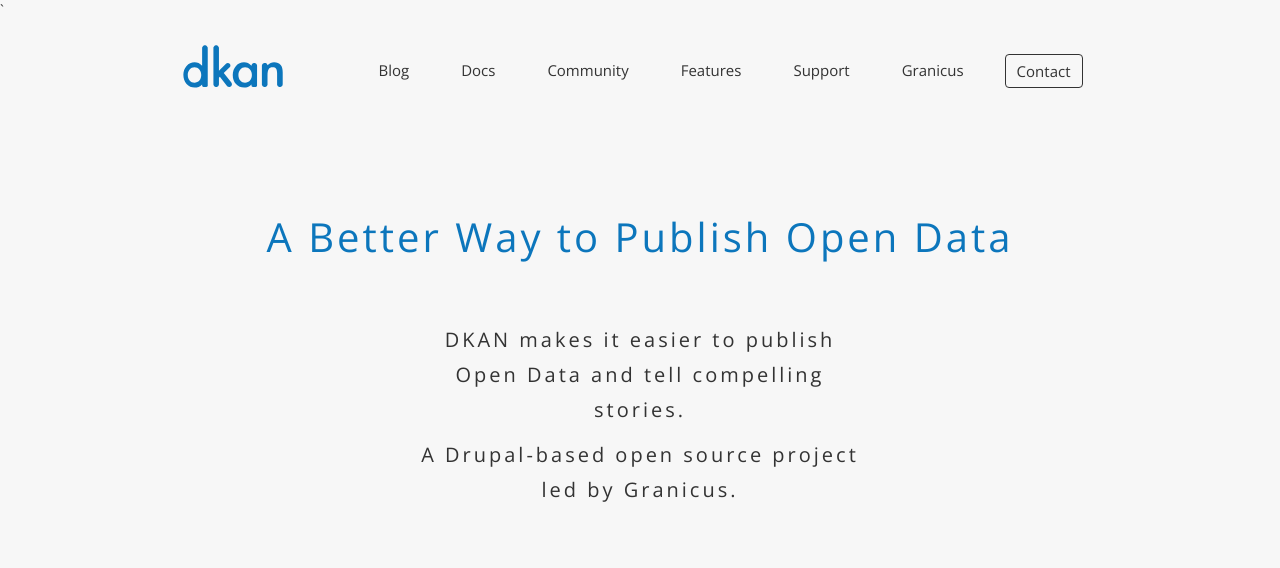
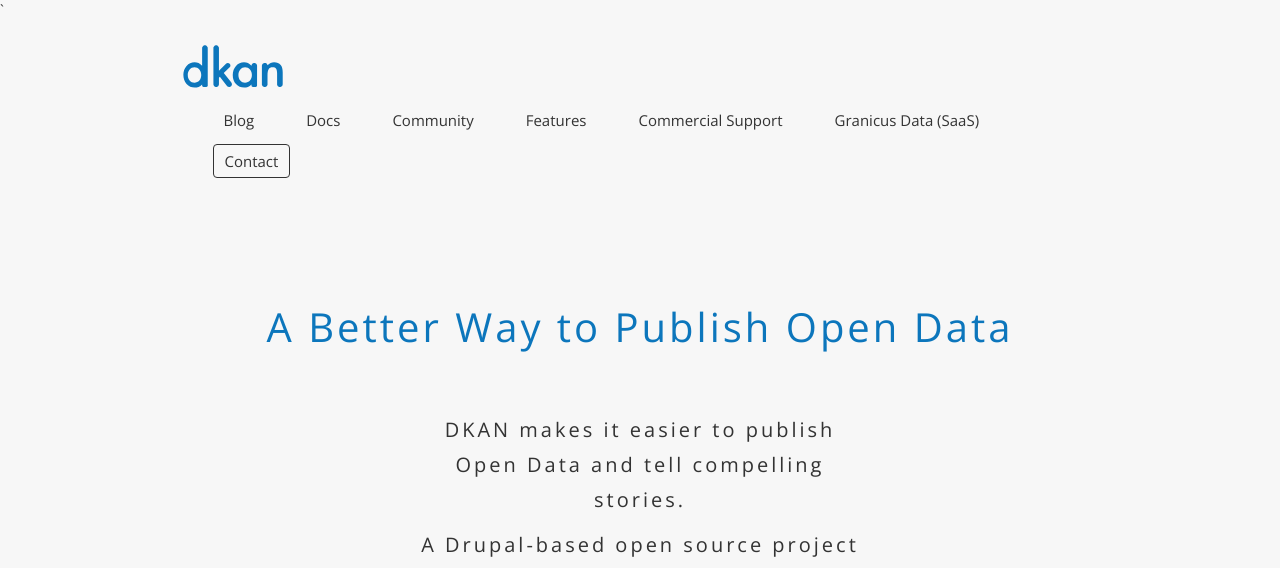
Before and after one commit to GetDKAN/GetDKAN.com, a Jekyll site: the page built from index.html, in a window 1280 px wide and 900 px high, cut to the strip 0-568 px from the top of the window. Built offline with Jekyll 4.4.1, drawn with Linux system fonts in a browser that asks for light colours; nearby versions of some CDN libraries; some web fonts are replaced.

Commit message:
Update header.html

```diff
--- a/_includes/header.html
+++ b/_includes/header.html
@@ -25,8 +25,8 @@
                 <li><a href="http://docs.getdkan.com">Docs</a></li>
                 <li><a href="{{ site.baseurl }}/community">Community</a></li>
                 <li><a href="{{ site.baseurl }}/features">Features</a></li>
-                <li><a href="{{ site.baseurl }}/partners">Support</a></li>
-                <li><a href="http://www.granicus.com">Granicus</a></li>
+                <li><a href="{{ site.baseurl }}/partners">Commercial Support</a></li>
+                <li><a href="http://www.granicus.com">Granicus Data (SaaS)</a></li>
                 <li><a class="btn btn-primary" id="contact-link" href="{{ site.baseurl }}/contact">Contact</a></li>
               </ul>
             </div><!-- /.navbar-collapse -->
```
